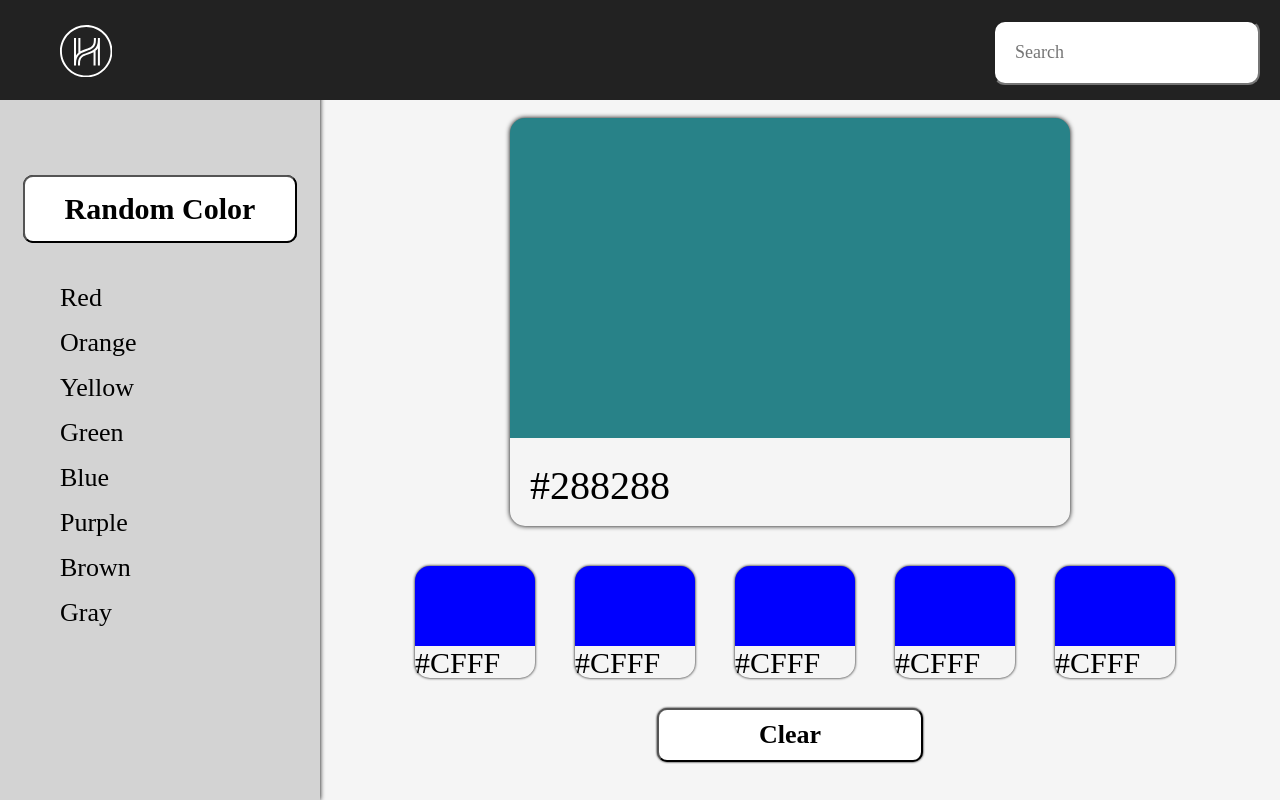
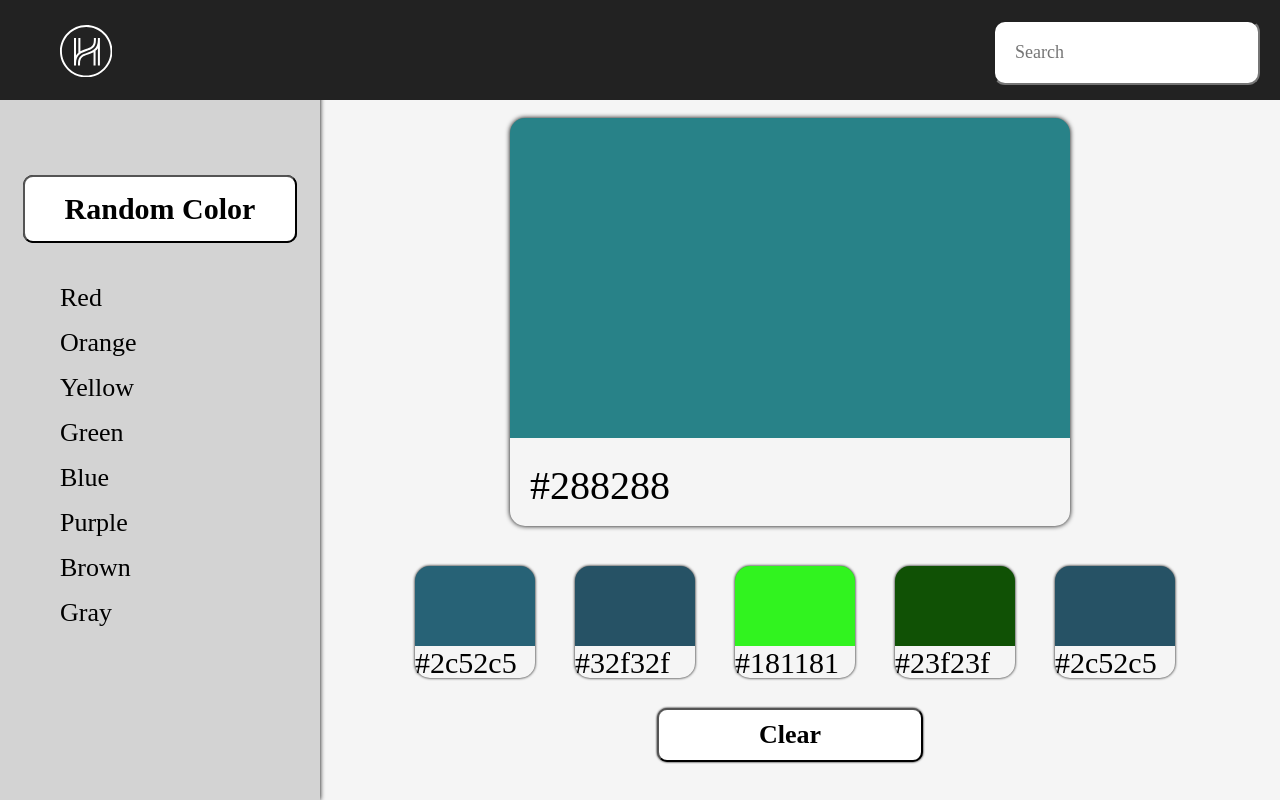
Before and after one commit to kylegreenf/HelpfulHumanCodingChallenge, a React (Create React App) app in the folder colorswab/: page / in a window 1280 px wide. Both pictures are taken after a click on the button "Random Color". Built offline with nearby package versions, Linux system fonts and the light colour scheme; a web font is replaced by a local one.

Commit message:
Detial view small images done

```diff
--- a/colorswab/src/App.css
+++ b/colorswab/src/App.css
@@ -221,6 +221,7 @@
   width: 15vh;
   border-radius: 15px 15px 0px 0px;
 
+
 }
 
 .Detail-view-other-color-name {
--- a/colorswab/src/App.js
+++ b/colorswab/src/App.js
@@ -30,7 +30,7 @@ class App extends Component {
   }
 
   findRandom=()=> {
-    let randomColor = Math.floor(Math.random() * 1000).toString(16);
+    var randomColor = Math.floor(Math.random() * 1000).toString(16);
     randomColor = "#"+ randomColor+randomColor
     this.setState({
       colorChosen: randomColor,
--- a/colorswab/src/DetailView.js
+++ b/colorswab/src/DetailView.js
@@ -11,6 +11,7 @@ class DetailView extends React.Component{
         colorChosenHex : this.props.colorChosen
     };
     //console.log(this.props);
+    this.generateSimilarColor();
 
   }
 
@@ -21,6 +22,12 @@ class DetailView extends React.Component{
     info[0] = "#000000";
     info[1] = "ListView";
     this.props.updateViewType(info);
+  }
+
+  generateSimilarColor(num) {
+    var randomColor = Math.floor(Math.random() * 1000).toString(16);
+    randomColor = "#"+ randomColor+randomColor;
+    return randomColor;
   }
 
 
@@ -39,43 +46,43 @@ class DetailView extends React.Component{
                 </div>
                 <div className = "Detail-view-other-color-container-container">
                     <div className = "Detail-view-other-color-container">
-                        <div className = "Detail-view-other-color" style = {{background: "blue"}}>
+                        <div className = "Detail-view-other-color" style = {{background: this.generateSimilarColor(1)}}>
 
                         </div>
                         <div className = "Detail-view-other-color-name">
-                            #CFFF
+                            {this.generateSimilarColor(1)}
                         </div>
                     </div>
                     <div className = "Detail-view-other-color-container">
-                        <div className = "Detail-view-other-color" style = {{background: "blue"}}>
+                        <div className = "Detail-view-other-color" style = {{background: this.generateSimilarColor(1)}}>
 
                         </div>
                         <div className = "Detail-view-other-color-name">
-                            #CFFF
+                            {this.generateSimilarColor(1)}
                         </div>
                     </div>
                     <div className = "Detail-view-other-color-container">
-                        <div className = "Detail-view-other-color" style = {{background: "blue"}}>
+                        <div className = "Detail-view-other-color" style = {{background: this.generateSimilarColor(1)}}>
 
                         </div>
                         <div className = "Detail-view-other-color-name">
-                            #CFFF
+                          {this.generateSimilarColor(1)}
                         </div>
                     </div>
                     <div className = "Detail-view-other-color-container">
-                        <div className = "Detail-view-other-color" style = {{background: "blue"}}>
+                        <div className = "Detail-view-other-color" style = {{background: this.generateSimilarColor(1)}}>
 
                         </div>
                         <div className = "Detail-view-other-color-name">
-                            #CFFF
+                           {this.generateSimilarColor(1)}
                         </div>
                     </div>
                     <div className = "Detail-view-other-color-container">
-                        <div className = "Detail-view-other-color" style = {{background: "blue"}}>
+                        <div className = "Detail-view-other-color" style = {{background: this.generateSimilarColor(1)}}>
 
                         </div>
                         <div className = "Detail-view-other-color-name">
-                            #CFFF
+                            {this.generateSimilarColor(1)}
                         </div>
                     </div>
 
```
